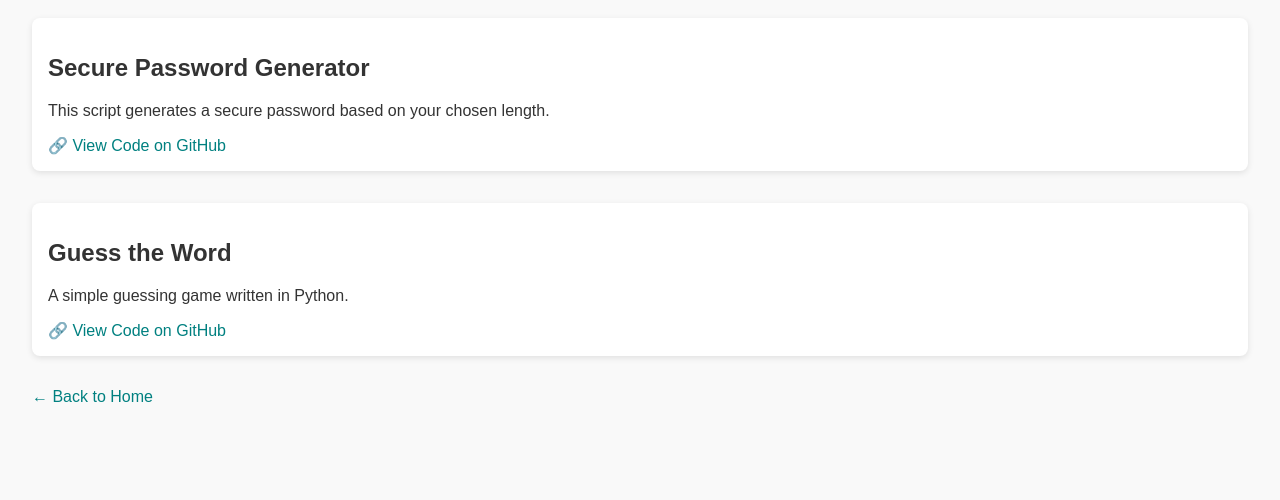
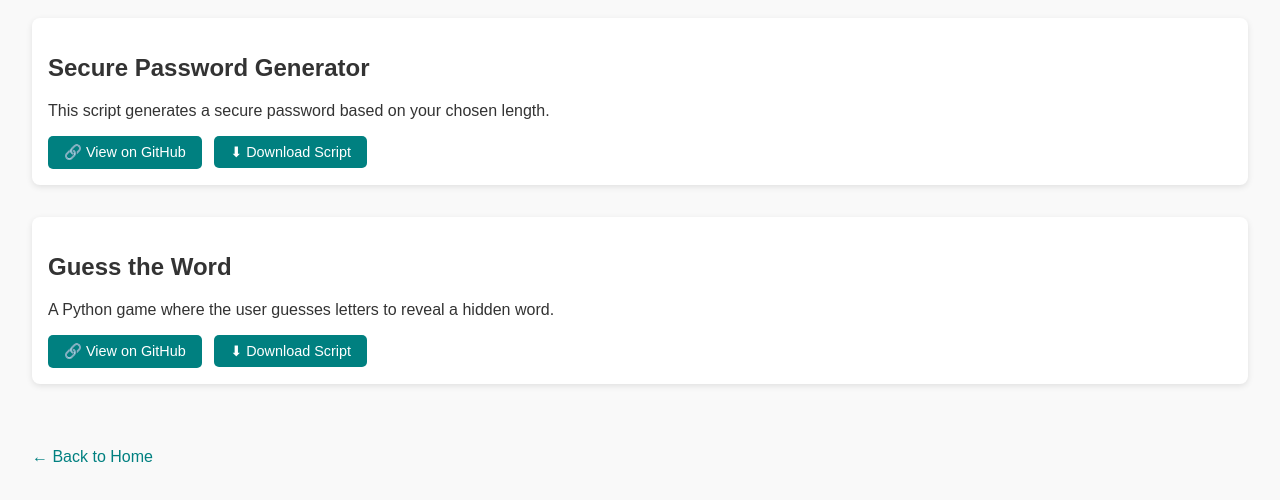
Before and after one commit to Muhammedz27/portfolio-projects, a plain HTML site: page index.html in a window 1280 px wide. Shown: the part 72-572 px from the top of the page. Drawn offline with Linux system fonts and the light colour scheme.

Commit message:
Update index.html

```diff
--- a/index.html
+++ b/index.html
@@ -21,11 +21,29 @@
       border-radius: 8px;
       box-shadow: 0 2px 6px rgba(0,0,0,0.1);
     }
-    a {
+    .buttons {
+      margin-top: 1rem;
+    }
+    a.button {
+      display: inline-block;
+      padding: 0.5rem 1rem;
+      margin-right: 0.5rem;
+      background-color: teal;
+      color: white;
+      text-decoration: none;
+      border-radius: 5px;
+      font-size: 0.9rem;
+    }
+    a.button:hover {
+      background-color: #006d6d;
+    }
+    a.back {
+      display: inline-block;
+      margin-top: 2rem;
       color: teal;
       text-decoration: none;
     }
-    a:hover {
+    a.back:hover {
       text-decoration: underline;
     }
   </style>
@@ -36,15 +54,21 @@
   <div class="project">
     <h2>Secure Password Generator</h2>
     <p>This script generates a secure password based on your chosen length.</p>
-    <a href="https://github.com/muhammedz27/portfolio-projects/blob/main/secure_password_generator.py" target="_blank">🔗 View Code on GitHub</a>
+    <div class="buttons">
+      <a class="button" href="https://github.com/muhammedz27/portfolio-projects/blob/main/secure_password_generator.py" target="_blank">🔗 View on GitHub</a>
+      <a class="button" href="https://raw.githubusercontent.com/muhammedz27/portfolio-projects/main/secure_password_generator.py" download>⬇ Download Script</a>
+    </div>
   </div>
 
   <div class="project">
     <h2>Guess the Word</h2>
-    <p>A simple guessing game written in Python.</p>
-    <a href="https://github.com/muhammedz27/portfolio-projects/blob/main/guess_the_word.py" target="_blank">🔗 View Code on GitHub</a>
+    <p>A Python game where the user guesses letters to reveal a hidden word.</p>
+    <div class="buttons">
+      <a class="button" href="https://github.com/muhammedz27/portfolio-projects/blob/main/guess_the_word.py" target="_blank">🔗 View on GitHub</a>
+      <a class="button" href="https://raw.githubusercontent.com/muhammedz27/portfolio-projects/main/guess_the_word.py" download>⬇ Download Script</a>
+    </div>
   </div>
 
-  <a href="index.html">&larr; Back to Home</a>
+  <a class="back" href="index.html">&larr; Back to Home</a>
 </body>
 </html>
```
